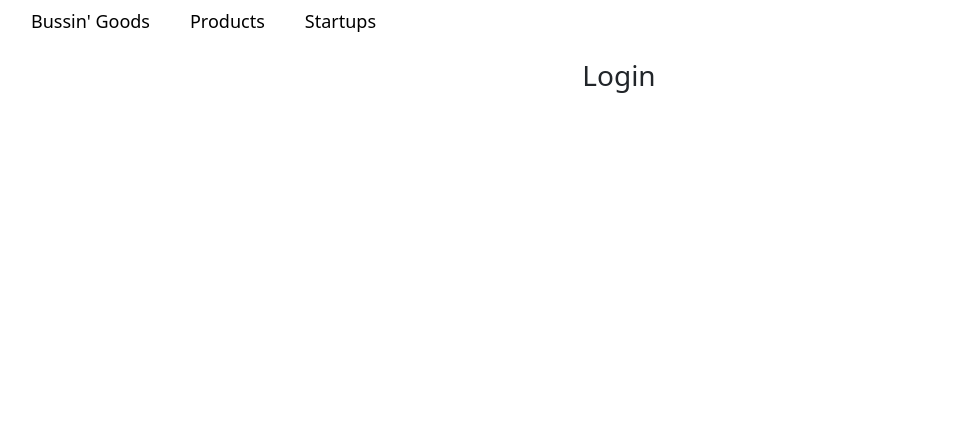
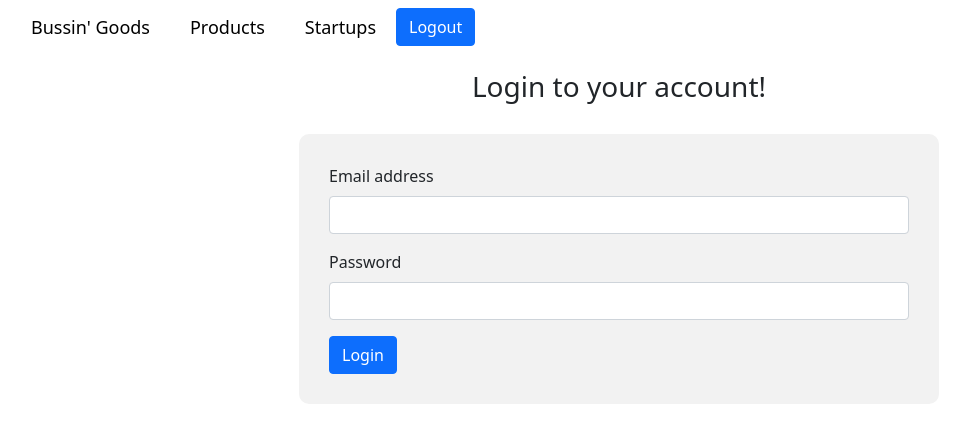
Before and after one commit to danielpham0/bussin-goods-capstone, a React (Create React App) app in the folder client/: page /Login in a window 1280 px wide. Shown: the top 442 px of the page, without its empty margins (21-991 px from the left). Built offline with nearby package versions, Linux system fonts and the light colour scheme.

Commit message:
login and logout

```diff
--- a/client/src/components/NavBar.js
+++ b/client/src/components/NavBar.js
@@ -1,6 +1,7 @@
 import React from 'react';
 import "./Navbar.css"
 import {  Link } from "react-router-dom";
+import LogoutButton from './user-accounts/LogoutButton';
 const Navbar= () =>{
   return (
   <div className="mid">
@@ -14,6 +15,9 @@ const Navbar= () =>{
       <li>
         <Link to="/Startup">Startups</Link>
       </li>
+      <li>
+        <LogoutButton/>
+      </li>
 		</ul>
   </div>
   );
--- a/client/src/components/user-accounts/LoginForm.js
+++ b/client/src/components/user-accounts/LoginForm.js
@@ -1,25 +1,40 @@
-import React from 'react';
+import {React, useState} from 'react';
+import "./Form.css";
+import { useHistory } from "react-router-dom";
 
 export default function  LoginForm() {
+    let history = useHistory()
+    const [statusMessage, setStatusMessage] = useState('');
     let submitLogin = async (event) => {
         event.preventDefault()
         let formData = {
             email: event.target.email.value,
             password: event.target.password.value
         }
-        let postFormResponse = await fetch(`http://localhost:3001/api/v1/auth/login`,
-            {method: "POST", body: JSON.stringify(formData), headers: {'Content-Type': 'application/json'}}
+        let postFormResponse = await fetch(`http://localhost:3001/api/v1/user/auth/login`,
+            {method: "POST", body: JSON.stringify(formData), headers: {'Content-Type': 'application/json'}, credentials: 'include',}
         )
         let postFormJSON = await postFormResponse.json()
         console.log(postFormJSON)
+        if (postFormJSON.status == 'error') {
+            setStatusMessage(`Error: "${postFormJSON.error}"`)
+        } else {
+            history.push("/")
+        }
     }
     return (
         <div>
-            <h2>User Login</h2>
             <form onSubmit={submitLogin}>
-                <input type='text' name='email' placeholder='Email Address' required/>
-                <input type='password' name='password' placeholder='Password' required/>
-                <button type="submit">Login</button>
+                <div className="mb-3">
+                    <label className="form-label">Email address</label>
+                    <input type="email" className="form-control" name="email" required/>
+                </div>
+                <div className="mb-3">
+                    <label className="form-label">Password</label>
+                    <input type='password' className="form-control" name='password' required/>
+                </div>
+                <button type="submit" className="btn btn-primary">Login</button>
+                {statusMessage && <div className="form-text status"> {statusMessage} </div>}
             </form>
         </div>
     );
--- /dev/null
+++ b/client/src/components/user-accounts/LogoutButton.js
@@ -0,0 +1,18 @@
+import {React, useState} from 'react';
+import "./Form.css";
+import { useHistory } from "react-router-dom";
+
+export default function  LogoutButton() {
+    let history = useHistory()
+    let onClick = async () => {
+        let response = await fetch(`http://localhost:3001/api/v1/user/auth/logout`,
+            {method: "GET", credentials: 'include'}
+        )
+        let responseJSON = await response.json()
+        console.log(responseJSON)
+        history.push("/")
+    }
+    return (
+        <button type="submit" className="btn btn-primary" onClick={(onClick)}>Logout</button>
+    );
+}
--- a/client/src/components/user-accounts/SignUpForm.js
+++ b/client/src/components/user-accounts/SignUpForm.js
@@ -1,5 +1,5 @@
 import {React, useState} from 'react';
-import "./SignUpForm.css";
+import "./Form.css";
 import { useHistory } from "react-router-dom";
 
 export default function  SignUpForm() {
@@ -18,11 +18,9 @@ export default function  SignUpForm() {
             {method: "POST", body: JSON.stringify(formData), headers: {'Content-Type': 'application/json'}}
         )
         let postFormJSON = await postFormResponse.json()
-        console.log(postFormJSON)
         if (postFormJSON.status == 'error') {
             setStatusMessage(`Error: "${postFormJSON.error}"`)
         } else {
-            setStatusMessage(`Successfully created account!`)
             history.push("/")
         }
     }
--- a/client/src/pages/Login.js
+++ b/client/src/pages/Login.js
@@ -1,9 +1,10 @@
 import React from 'react';
-
+import LoginForm from '../components/user-accounts/LoginForm'
 const Login = () =>{
   return (
     <div>
-      <h3>Login</h3>
+      <h3>Login to your account!</h3>
+      <LoginForm/>
     </div>
   );
 }
--- a/client/src/pages/SignUp.js
+++ b/client/src/pages/SignUp.js
@@ -4,7 +4,7 @@ import SignUpForm from '../components/user-accounts/SignUpForm'
 const SignUp = () =>{
   return (
     <div>
-      <h2>User Sign-up</h2>
+      <h2>Sign-up for your account!</h2>
       <SignUpForm />
     </div>
   );
```
Also changed, not shown: client/src/components/user-accounts/Form.css (renamed from client/src/components/user-accounts/SignUpForm.css), 1 other file (tests, documents, lock files or other folders).
